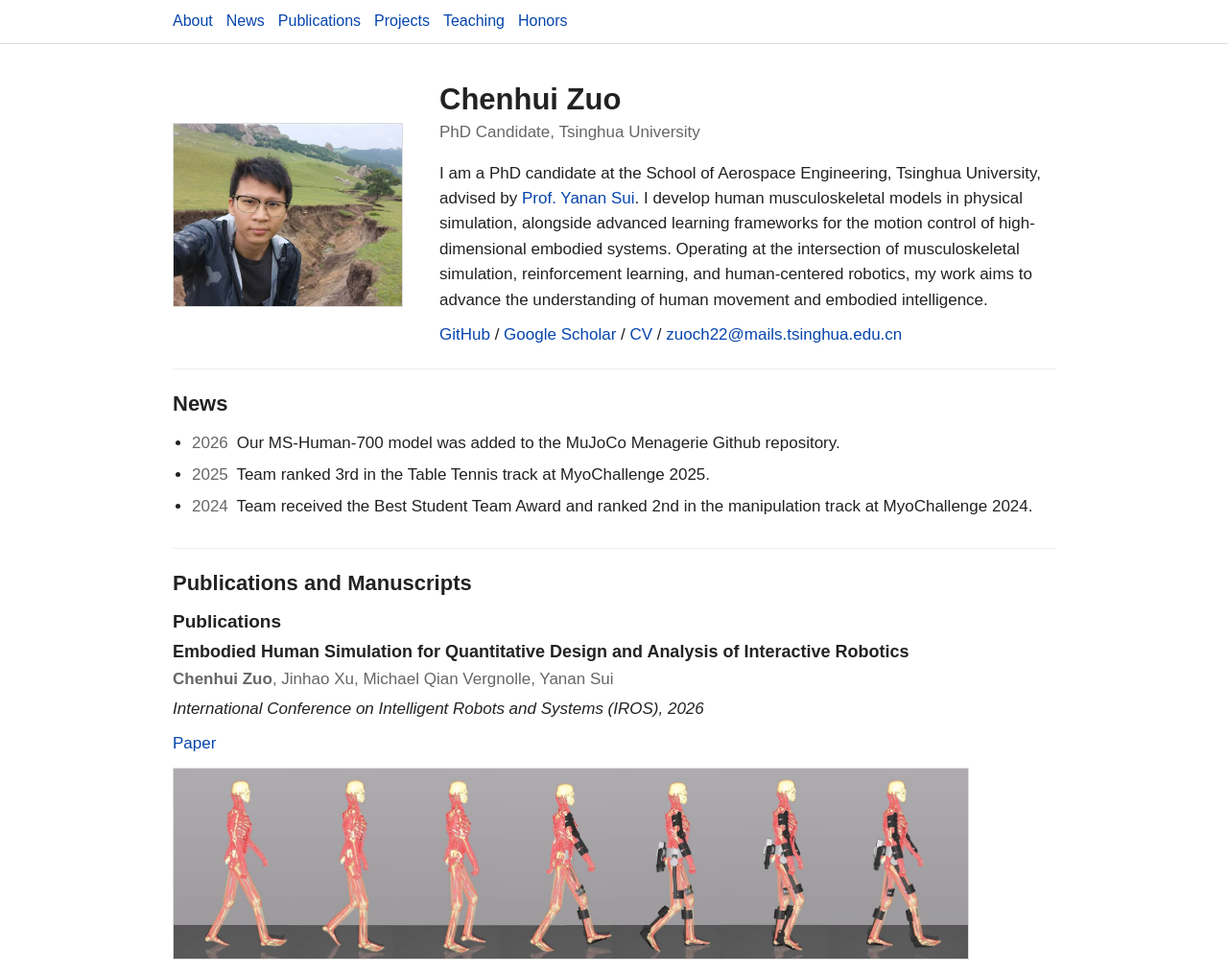
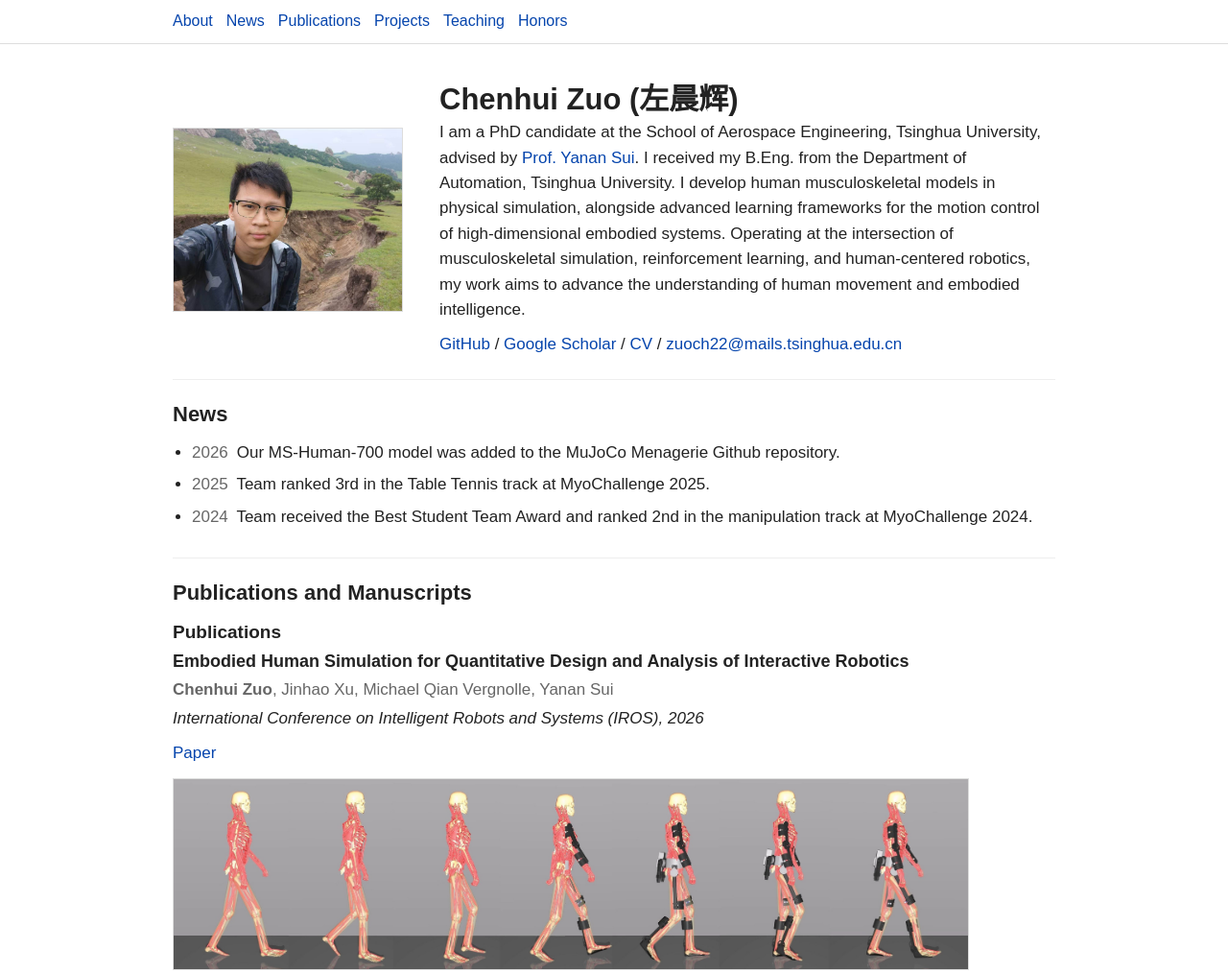
Before and after one commit to zchJo/zchJo.github.io, a plain HTML site: page index.html in a window 1280 px wide. Shown: the top 1014 px of the page at 96% size. Drawn offline with Linux system fonts and the light colour scheme.

Commit message:
Update profile information

```diff
--- a/index.html
+++ b/index.html
@@ -25,10 +25,9 @@
         <img src="assets/photo.jpg" alt="Portrait of Chenhui Zuo">
       </div>
       <div class="profile-text">
-        <h1>Chenhui Zuo</h1>
-        <p class="subtitle">PhD Candidate, Tsinghua University</p>
+        <h1>Chenhui Zuo (左晨辉)</h1>
         <p>
-          I am a PhD candidate at the School of Aerospace Engineering, Tsinghua University, advised by <a href="https://www.yanansui.com">Prof. Yanan Sui</a>.
+          I am a PhD candidate at the School of Aerospace Engineering, Tsinghua University, advised by <a href="https://www.yanansui.com">Prof. Yanan Sui</a>. I received my B.Eng. from the Department of Automation, Tsinghua University.
           I develop human musculoskeletal models in physical simulation, alongside advanced learning frameworks for the motion control of high-dimensional embodied systems. Operating at the intersection of musculoskeletal simulation, reinforcement learning, and human-centered robotics, my work aims to advance the understanding of human movement and embodied intelligence.
         </p>
         <p class="links">
```
